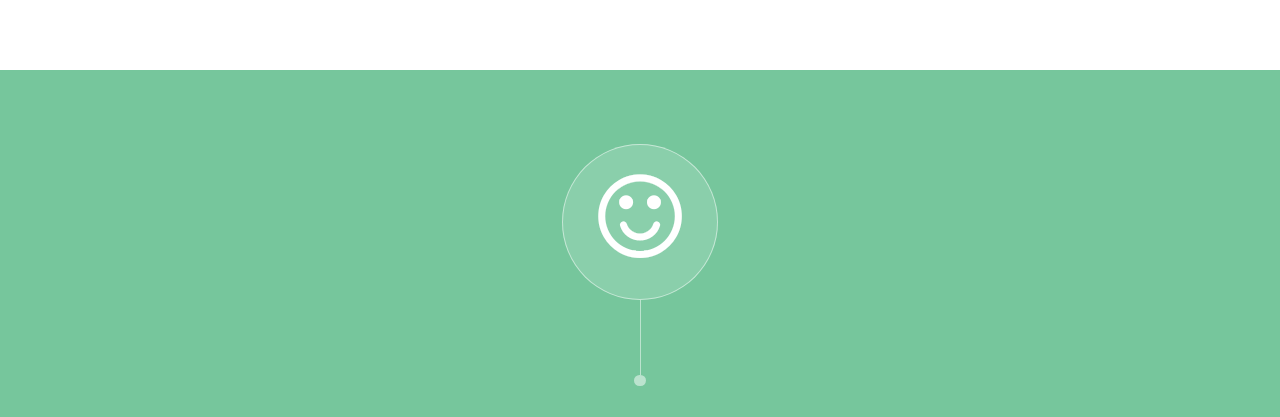
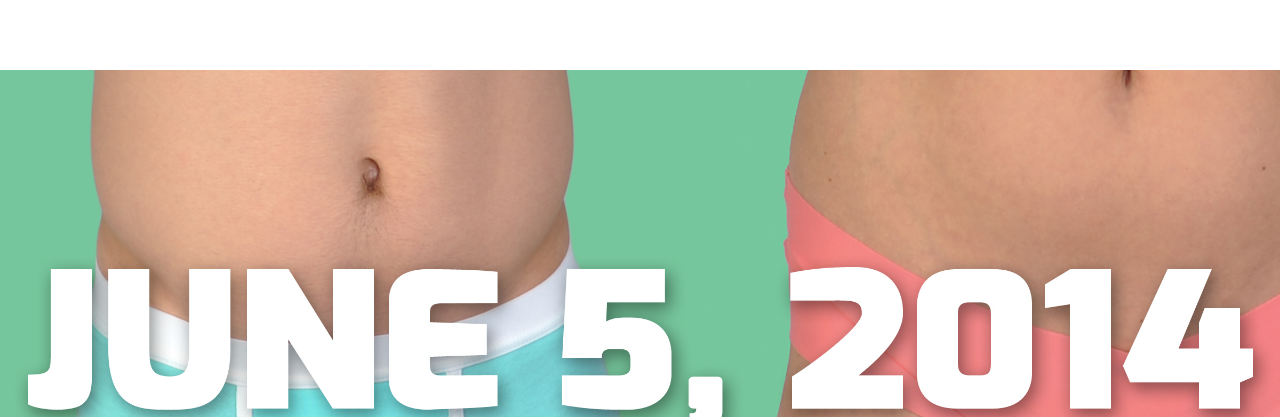
Before and after one commit to dailyemerald/undierun, a plain HTML site: page index.html in a window 1280 px wide. Shown: the part 540-957 px from the top of the page. Drawn offline with Linux system fonts and the light colour scheme.

Commit message:
add image

```diff
--- a/css/style.css
+++ b/css/style.css
@@ -185,7 +185,7 @@
 	.embed-container
 	{
 		position: relative;
-		padding-bottom: 56.25%;
+		padding-bottom: 47%;
 		padding-top: 30px;
 		height: 0;
 		overflow: hidden;
@@ -193,13 +193,13 @@
 		height: auto;
 	}
 
-	.embed-container iframe, .embed-container object, .embed-container embed
+	.embed-container iframe, .embed-container object, .embed-container embed, .embed-container img
 	{
 		position: absolute;
 		top: 0;
 		left: 0;
 		width: 100%;
-		height: 100%;
+		height: auto;
 	}
 
 		.featured p
--- a/index.html
+++ b/index.html
@@ -39,10 +39,9 @@
 							</div>
 					</div>
 				</header>
-				<!--<div class="embed-container">
-
-					<iframe src="Undie_web.jpg"></iframe>
-				</div>-->
+				<div class="embed-container">
+					<img src="images/undie.jpg"></img>
+				</div>
 				<div class="content dark style1 featured">
 					<div class="container">
 						<div class="row">
```
Also changed, not shown: images/undie.jpg (renamed from images/Undie_web.jpg).
